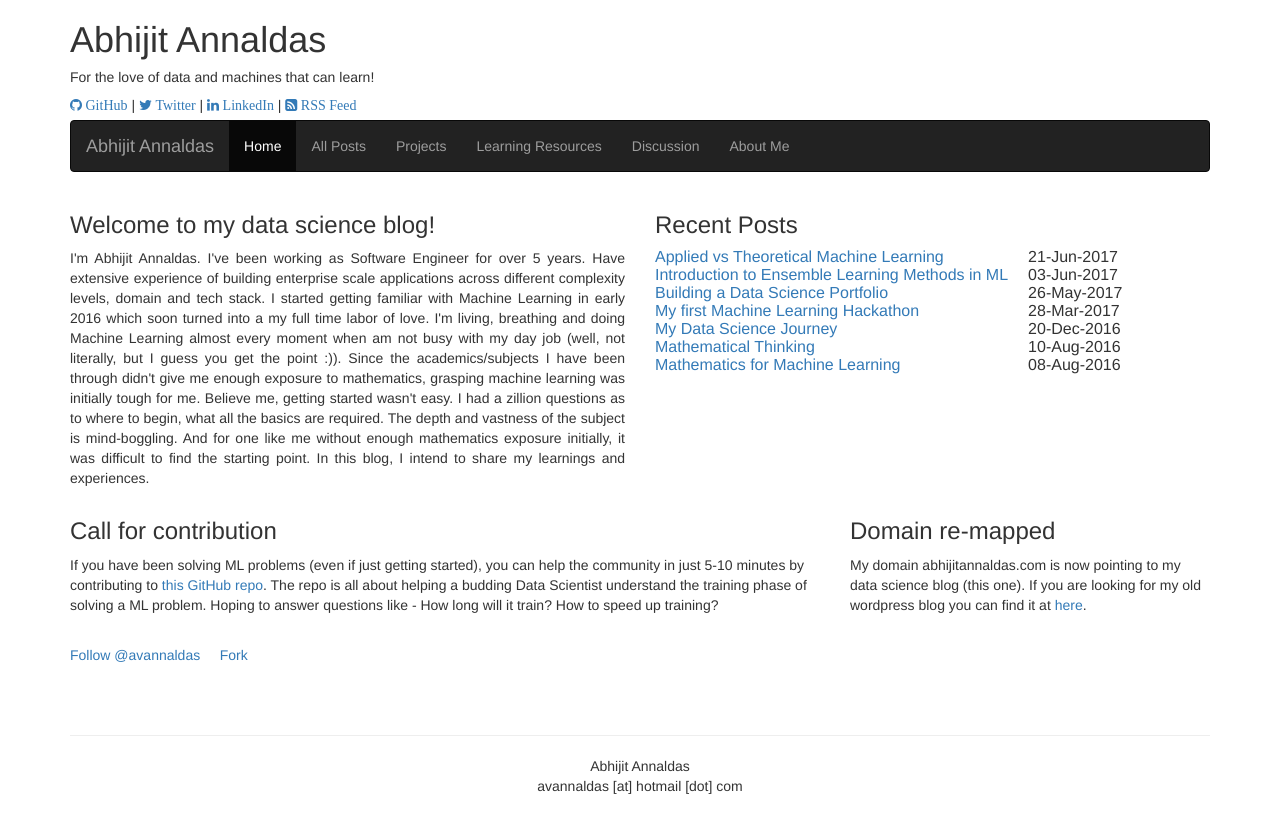
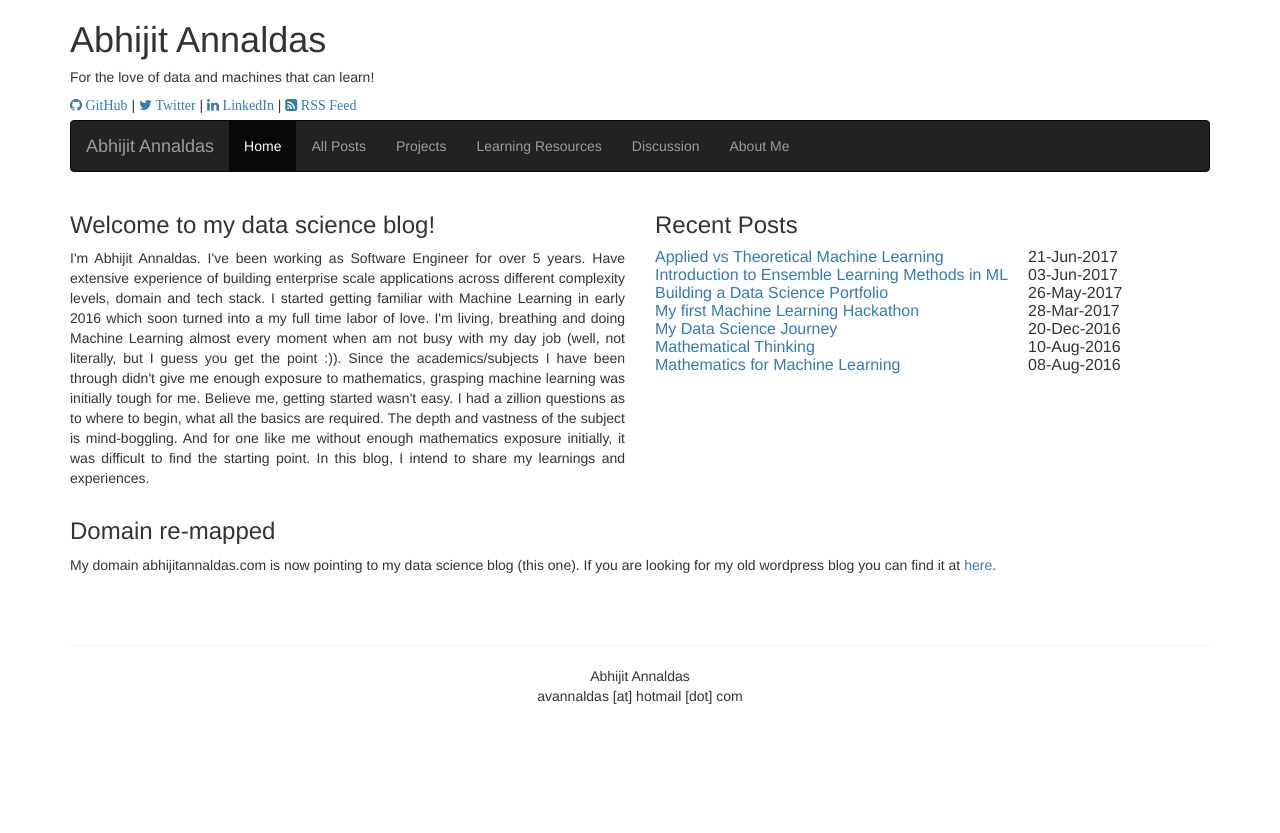
Before and after one commit to avannaldas/ml, a Jekyll site: the page built from index.html, in a window 1280 px wide. Shown: the top 833 px of the page. Built offline with Jekyll 4.4.1, drawn with Linux system fonts in a browser that asks for light colours; nearby versions of some CDN libraries.

Commit message:
Update index.html

```diff
--- a/index.html
+++ b/index.html
@@ -24,17 +24,7 @@ layout: default
 </div>
 
 <div class="row">
-	<div class="col-sm-8">
-		<p>
-			<h3>Call for contribution</h3>
-			<p>If you have been solving ML problems (even if just getting started), you can help the community in just 5-10 minutes by contributing to <A href="https://github.com/avannaldas/how-long-will-it-train" target="_blank">this GitHub repo</A>. The repo is all about helping a budding Data Scientist understand the training phase of solving a ML problem. Hoping to answer questions like - How long will it train? How to speed up training?</p>
-			<p>
-				<br /><a class="github-button" href="https://github.com/avannaldas" data-style="mega" data-count-href="/avannaldas/followers" data-count-api="/users/avannaldas#followers" data-count-aria-label="# followers on GitHub" aria-label="Follow @avannaldas on GitHub">Follow @avannaldas</a> &nbsp;&nbsp;&nbsp;
-				<a class="github-button" href="https://github.com/avannaldas/how-long-will-it-train/fork" data-icon="octicon-repo-forked" data-style="mega" data-count-href="/avannaldas/how-long-will-it-train/network" data-count-api="/repos/avannaldas/how-long-will-it-train#forks_count" data-count-aria-label="# forks on GitHub" aria-label="Fork avannaldas/how-long-will-it-train on GitHub">Fork</a>
-			</p>
-		</p>
-	</div>
-	<div class="col-sm-4">
+	<div class="col-sm-12">
 		<h3>Domain re-mapped</h3>
 		<p>My domain abhijitannaldas.com is now pointing to my data science blog (this one). If you are looking for my old wordpress blog you can find it at <A href="https://abhijitannaldas.wordpress.com/" target="_blank" title="https://abhijitannaldas.wordpress.com/">here</A>.</p>
 	</div>
```
